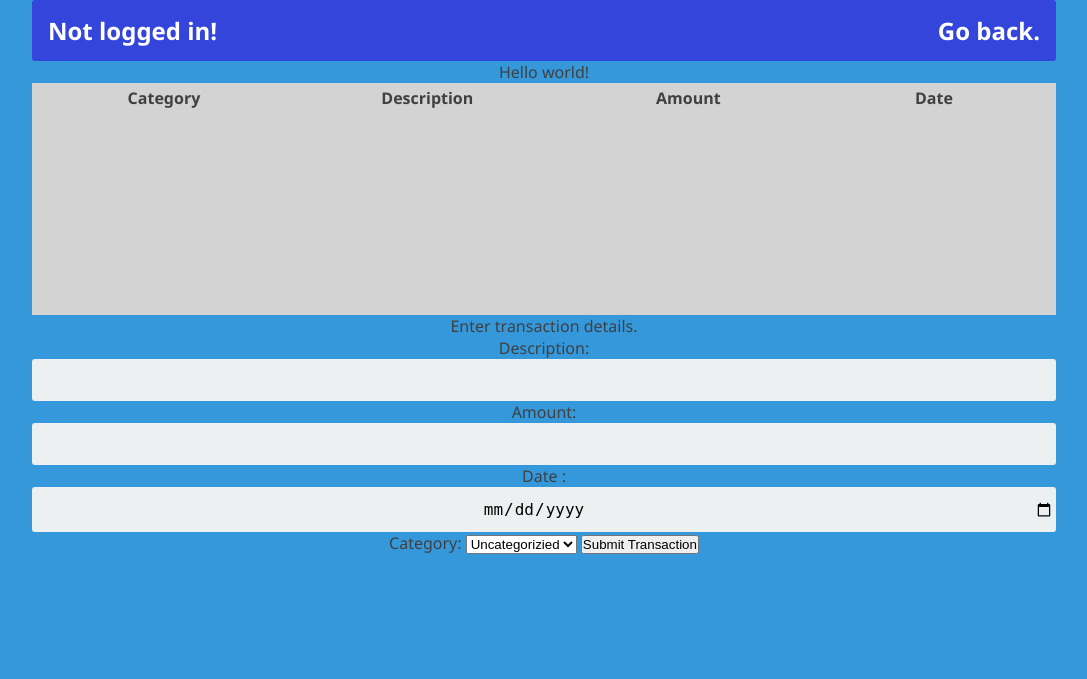
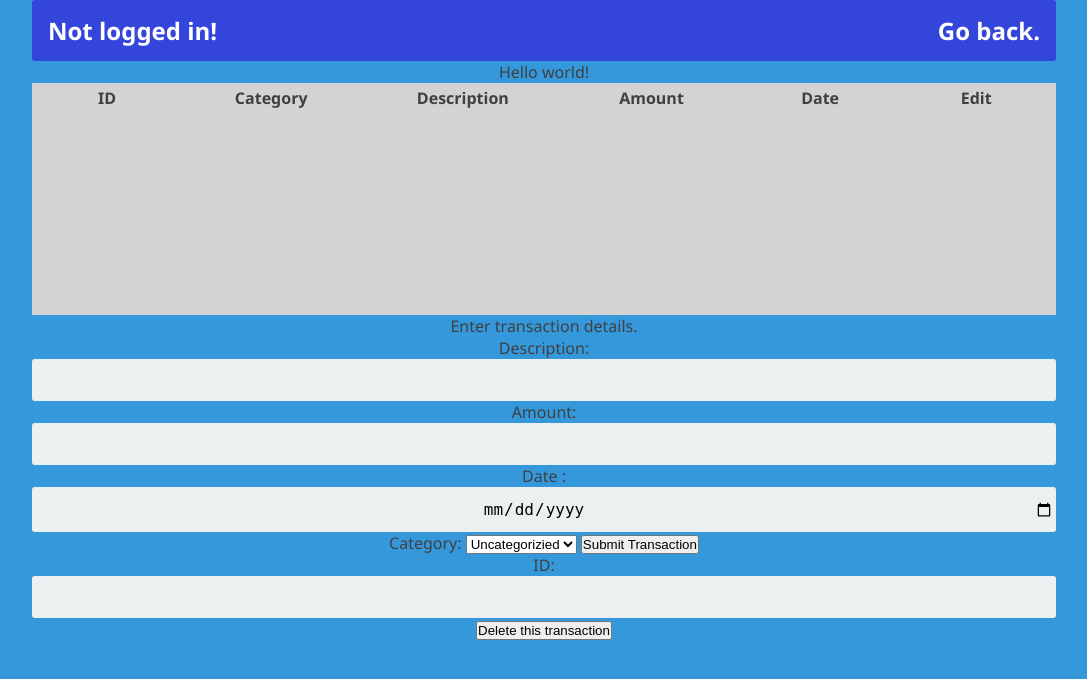
Before and after one commit to Futhark491/Blueberry-Finance, a Flask app: template templates/main.html in a window 1280 px wide. Shown: the top 679 px of the page, without its empty margins (96-1183 px from the left). Run offline with Flask 2, Linux system fonts and the light colour scheme; the template is opened without the code that fills it, so the values that code supplies are empty; some libraries are stand-ins or nearby versions.

Commit message:
Delete Transaction
You can now delete a transaction by entering in the id into the specified area
NOTE:
I did change a bit in main.py as it wouldn't work as intended
Working on:
-editing a transaction
Wanted but not needed:
-set it up to have an x next to the transaction to delete it instead of having to punch in the data.

```diff
--- a/main.py
+++ b/main.py
@@ -53,16 +53,15 @@ def add_transaction_action():
 
 
 # Removes the transaction with a given ID (note that this uses the URL query '?id=XXX')
-@app.route('/remove_transaction')
+@app.route('/remove_transaction',methods = ['POST'])
 def remove_transaction_action():
+    transaction_id=int(request.form['id'])
     username = session.get('user_data').get('username')
-    transaction_id = request.args.get('id')
-
     # Verify that the user owns the transaction and remove it
     transaction_list = DbFunctions.get_transactions(username, user_table, transaction_table)
     for transaction_data in transaction_list:
         if transaction_data[0] == transaction_id:
-            DbFunctions.remove_trans(transaction_id)
+            DbFunctions.remove_trans(transaction_id,transaction_table)
             flash('Your transaction was removed.')
             return redirect('/')
 
--- a/templates/main.html
+++ b/templates/main.html
@@ -9,25 +9,27 @@
             <table border ="0" cellpadding = "0" width = "100%" class="scrollTable">
                 <thead class ="fixedHeader">
                     <tr>
+                    <th>ID</th>
                     <th>Category</th>
                     <th>Description</th>
                     <th>Amount</th>
                     <th>Date</th>
+                    <th>Edit</th>
                  </tr>
              </thead>
                 <tbody>
-                    {% if transaction_list > [] %}
+                    <!--{% if transaction_list > [] %}-->
                     {% for trans in transaction_list %}
                     <tr>
+                        <th>{{trans[0]}}</th>
                         <th>{{trans[1]}}</th>
+                        <th>{{trans[3]}}</th>
                         <th>{{trans[2]}}</th>
-                        <th>{{trans[3]}}</th>
                         <th>{{trans[4]}}</th>
-                    </tr>
-                    </tr>
+                        <th><button>edit</button></th>
                     </tr>
                     {% endfor %}
-                    {% endif %}
+                    <!--{% endif %}-->
             </tbody>
 
             </table>
@@ -44,6 +46,10 @@
             </select>
             <button type="submit">Submit Transaction</button>
         </form>
+        <form action = "remove_transaction" method ="POST">
+            ID: <input type ="text" name="id"><br>
+            <button type="submit">Delete this transaction</button>
+        </form>
     </div>
 
 {% endblock %}
```
